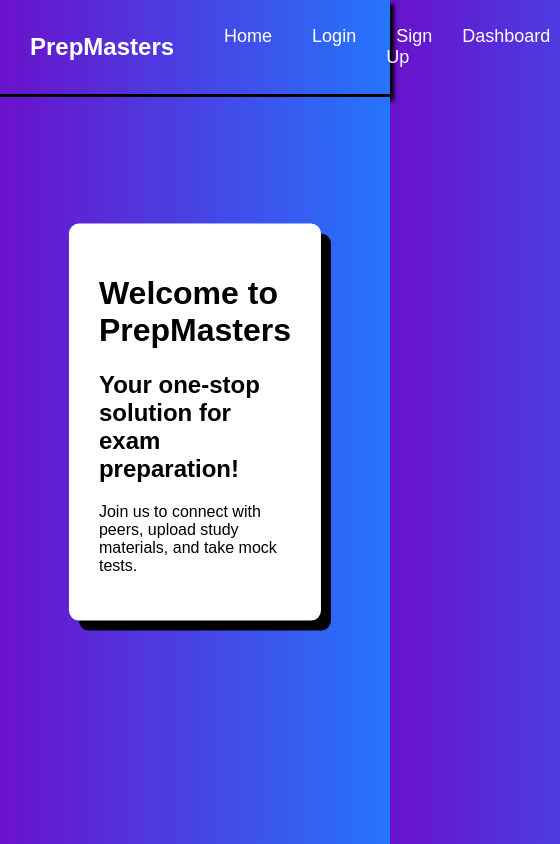
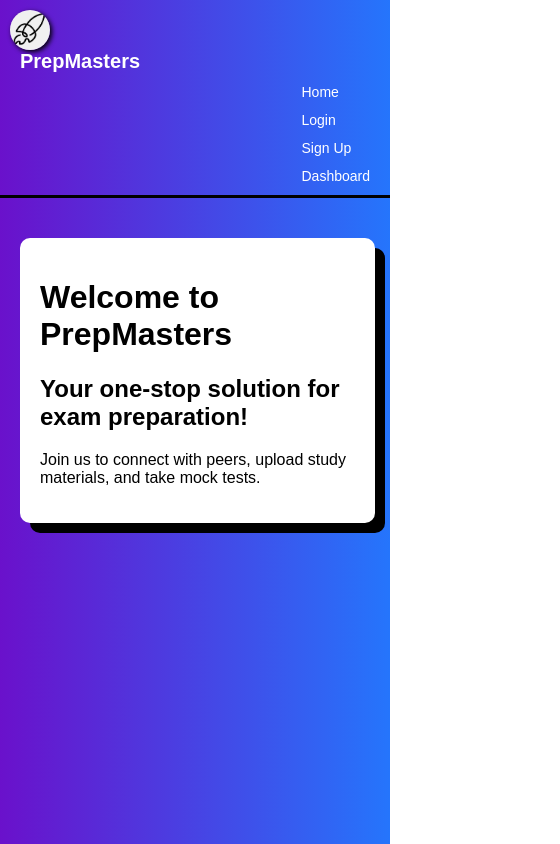
Before and after one commit to Akshatkhokhar/PrepMasters, a plain HTML site: page index.html in a window 390 px wide. Shown: the whole page, 560 px wide, since content can reach past the window. Drawn offline with Linux system fonts and the light colour scheme.

Commit message:
Updated CSS for responsive header layout

```diff
--- a/style.css
+++ b/style.css
@@ -1,5 +1,6 @@
+/* General Reset */
 body {
-    color : white;
+    color: white;
     font-family: Arial, sans-serif;
     margin: 0;
     padding: 0;
@@ -7,6 +8,7 @@ body {
     background: linear-gradient(to right, #6a11cb, #2575fc);
 }
 
+/* Header */
 header {
     display: flex;
     justify-content: space-between;
@@ -14,47 +16,58 @@ header {
     padding: 10px 20px;
     background: linear-gradient(to right, #6a11cb, #2575fc);
     border-bottom: 3px solid black;
-    box-shadow: black 4px 4px 4px
+    box-shadow: black 4px 4px 4px;
+    flex-wrap: nowrap; /* Prevent wrapping into a new line */
 }
 
+/* Logo */
 header #logo {
-    width: 50px;
-    height: 50px;
+    display: flex;
+    align-items: center; /* Vertically aligns logo and title */
+    width: 60px;
+    height: 60px;
     margin-right: 10px;
-    box-shadow: black 2px 2px 2px;
+    box-shadow: 2px 2px 5px black;
+    border-radius: 50%; /* Optional: Circular logo */
+    overflow: hidden;
 }
 
 header #logo img {
     width: 100%;
     height: 100%;
-    object-fit: contain;
+    object-fit: cover;
 }
 
+/* Title */
 header #Title {
-    margin-left: 0;
+    margin-left: 10px;
+    white-space: nowrap; /* Prevents the title from breaking into multiple lines */
 }
 
 header #Title h1 {
     color: white;
-    font-size: 24px;
+    font-size: 20px;
     margin: 0;
+}
+
+/* Navigation Bar */
+header nav {
+    margin-left: auto; /* Push navigation to the far right */
 }
 
 header nav ul {
     display: flex;
     justify-content: space-between;
-    gap: 20px;
+    gap: 15px;
     list-style: none;
-}
-
-header nav ul li {
-    display: inline;
+    padding: 0;
+    margin: 0;
 }
 
 header nav ul li a {
     color: white;
     text-decoration: none;
-    font-size: 18px;
+    font-size: 16px;
     padding: 5px 10px;
 }
 
@@ -68,6 +81,7 @@ header nav ul li a:hover {
     cursor: pointer;
 }
 
+/* Main Content Styles */
 main {
     display: none;
     padding: 20px;
@@ -92,7 +106,7 @@ main.active {
     transform: translate(-50%, -50%);
 }
 
-
+/* Form Styles */
 form {
     display: flex;
     flex-direction: column;
@@ -135,3 +149,66 @@ a:hover {
 #profileIcon {
     display: none;
 }
+
+/* Responsive Design */
+@media (max-width: 768px) {
+    header {
+        flex-direction: column;
+        align-items: flex-start;
+    }
+
+    header #Title h1 {
+        font-size: 20px;
+        margin-bottom: 10px;
+    }
+
+    header nav ul {
+        flex-direction: column;
+        gap: 10px;
+    }
+
+    header nav ul li a {
+        font-size: 16px;
+    }
+
+    .content {
+        width: 90%;
+        position: static;
+        transform: none;
+        margin-top: 20px;
+    }
+
+    input[type="email"],
+    input[type="password"],
+    input[type="text"],
+    input[type="file"] {
+        font-size: 14px;
+    }
+
+    button {
+        font-size: 14px;
+    }
+}
+
+@media (max-width: 480px) {
+    header {
+        padding: 10px;
+    }
+
+    header #logo {
+        width: 40px;
+        height: 40px;
+    }
+
+    header nav ul li a {
+        font-size: 14px;
+    }
+
+    .content {
+        padding: 20px;
+    }
+
+    button {
+        padding: 8px;
+    }
+}
```
